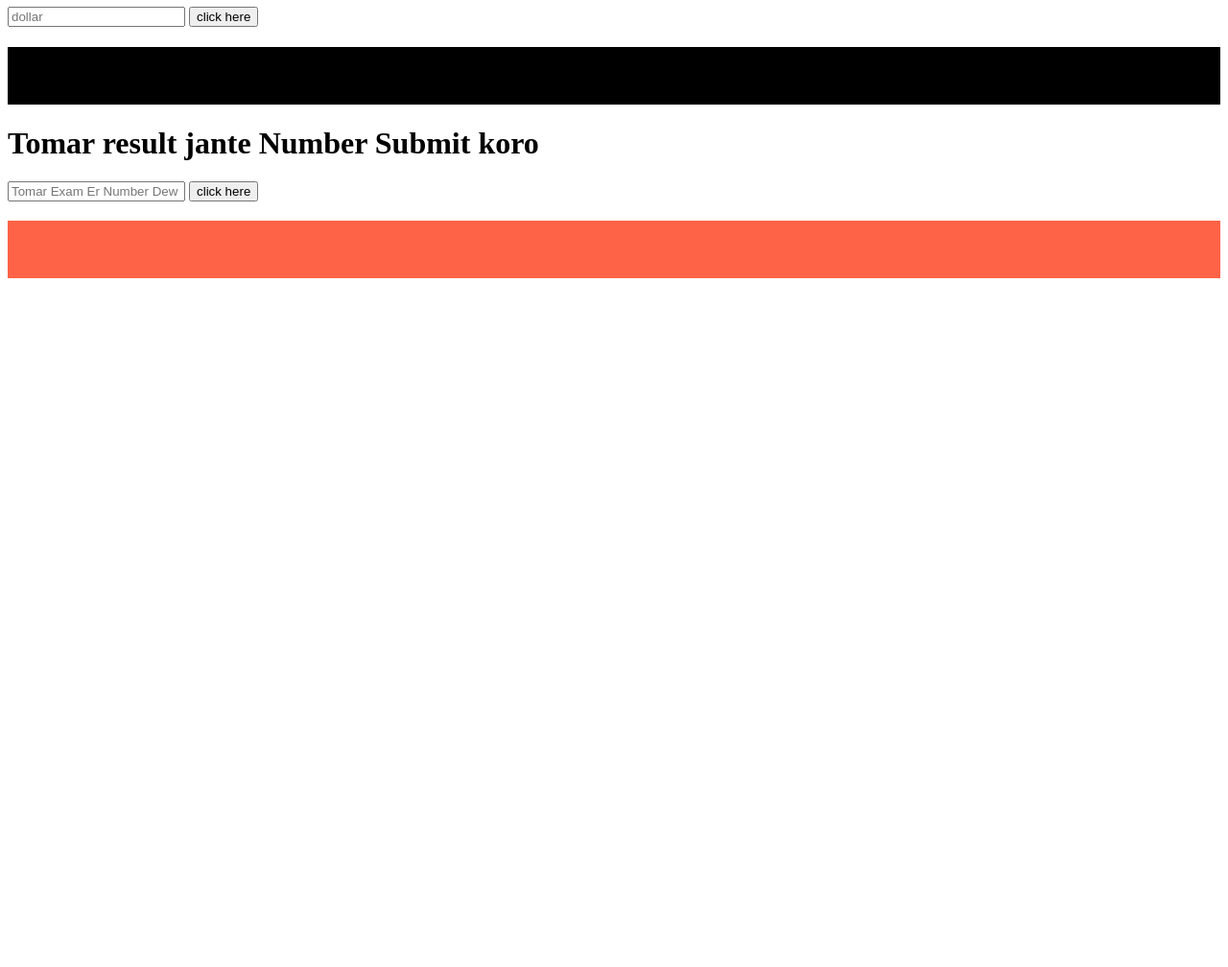
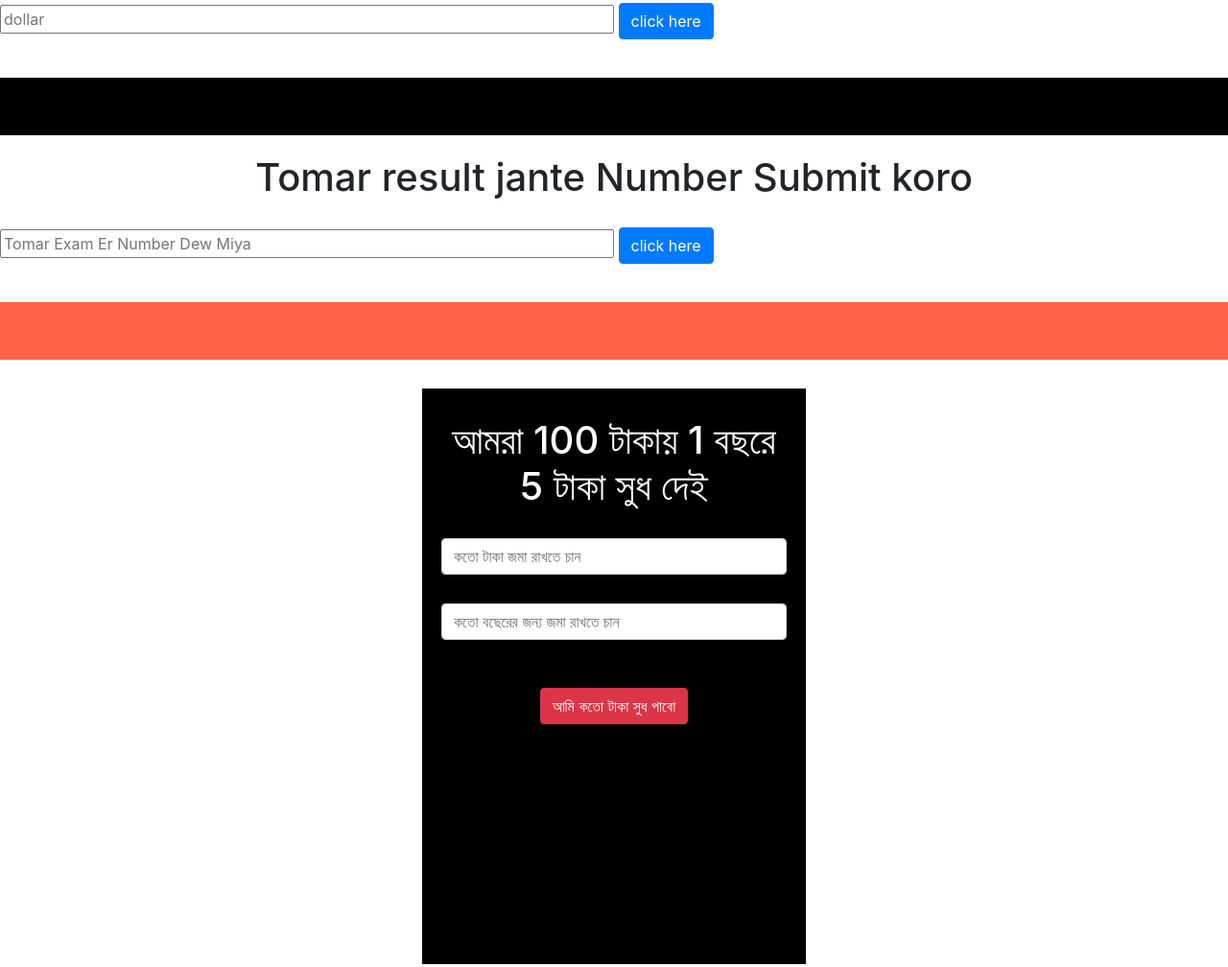
Before and after one commit to tazimhosain/Hello_JavaScript, a plain HTML site: page index.html in a window 1280 px wide. Shown: the part 73-1081 px from the top of the page at 96% size. Before the commit the page ends 800 px from the top, so only its background shows below. Drawn offline with nearby package versions, Linux system fonts and the light colour scheme.

Commit message:
bank part added
1. bootstrap 4.6 cdn link added
2. bank system added

```diff
--- a/index.html
+++ b/index.html
@@ -4,6 +4,8 @@
     <meta charset="UTF-8">
     <meta http-equiv="X-UA-Compatible" content="IE=edge">
     <meta name="viewport" content="width=device-width, initial-scale=1.0">
+    <link rel="stylesheet" href="https://cdn.jsdelivr.net/npm/bootstrap@4.6.0/dist/css/bootstrap.min.css" integrity="sha384-B0vP5xmATw1+K9KRQjQERJvTumQW0nPEzvF6L/Z6nronJ3oUOFUFpCjEUQouq2+l" crossorigin="anonymous">
+
     <link rel="stylesheet" href="style.css">
     <title>Hello JavaScript</title>
 </head>
@@ -11,16 +13,29 @@
 
     <h1>Ekhane Dollar Theke Taka Banano Hoy</h1>
     <input type="text" id="first" placeholder="dollar">
-    <button onclick="dollarToTaka();">click here</button>
+    <button class="btn btn-primary" onclick="dollarToTaka();">click here</button>
     <h1 id="result"></h1>
 
 
     <h1>Tomar result jante Number Submit koro</h1>
 
     <input type="text" placeholder="Tomar Exam Er Number Dew Miya" id="mark">
-    <button onclick="passFail()">click here</button>
+    <button class="btn btn-primary" onclick="passFail()">click here</button>
 
-    <h2 id="resultTwo"></h2>
+    <h1 id="resultTwo"></h1>
+
+
+    <div class="bank">
+        <h1>আমরা 100 টাকায় 1 বছরে 5 টাকা সুধ দেই</h1>
+        <input type="text" id="money" placeholder="কতো টাকা জমা রাখতে চান" class="form-control" required>
+        <input type="text" id="year" placeholder="কতো বছেরের জন্য জমা রাখতে চান" class="form-control" required>
+        <button class="btn btn-danger" onclick="sodhErMan()">আমি কতো টাকা সুধ পাবো</button>
+        <h3 id="sodh"></h3>
+    </div>
+
+    <script src="https://code.jquery.com/jquery-3.5.1.slim.min.js" integrity="sha384-DfXdz2htPH0lsSSs5nCTpuj/zy4C+OGpamoFVy38MVBnE+IbbVYUew+OrCXaRkfj" crossorigin="anonymous"></script>
+    <script src="https://cdn.jsdelivr.net/npm/popper.js@1.16.1/dist/umd/popper.min.js" integrity="sha384-9/reFTGAW83EW2RDu2S0VKaIzap3H66lZH81PoYlFhbGU+6BZp6G7niu735Sk7lN" crossorigin="anonymous"></script>
+    <script src="https://cdn.jsdelivr.net/npm/bootstrap@4.6.0/dist/js/bootstrap.min.js" integrity="sha384-+YQ4JLhjyBLPDQt//I+STsc9iw4uQqACwlvpslubQzn4u2UU2UFM80nGisd026JF" crossorigin="anonymous"></script>
 
     <script src="main.js"></script>
 </body>
--- a/main.js
+++ b/main.js
@@ -25,3 +25,17 @@ function passFail(){
         document.getElementById("resultTwo").innerHTML = "Gaza khawa bad diye diner pothe aso";
     }
 }
+
+
+// ============================== bank ==============================
+function sodhErMan(){
+    var taka = parseInt(document.getElementById("money").value);
+    var bochor = parseInt(document.getElementById("year").value);
+
+    var soodh = parseInt((5 * taka * bochor) / 100);
+
+    var mot = taka + soodh;
+
+    document.getElementById("sodh").innerHTML = "আপনি " + bochor + " বছর পর " + soodh + " টাকা সুধ সহ মোট " + mot +
+    " টাকা পাবেন";
+}
--- a/style.css
+++ b/style.css
@@ -1,9 +1,21 @@
+/* *{
+    margin: 0;
+    padding: 0;
+    box-sizing: border-box;
+} */
+
+h1{
+    text-align: center;
+}
+
+
 #result{
     background: #000;
     color: #fff;
     padding: 30px;
     font-weight: 600;
     font-family: arial black;
+    margin: 20px 0;
 }
 
 #resultTwo{
@@ -12,4 +24,29 @@
     padding: 30px;
     font-weight: 600;
     font-family: arial black;
+    margin: 20px 0;
 }
+
+button{
+    margin: 20px 0;
+}
+
+input{
+    width: 50%;
+}
+
+.bank{
+    background: #000;
+    color: #fff;
+    width: 400px;
+    height: 600px;
+    padding: 30px 20px;
+    text-align: center;
+    margin: auto;
+    margin-top: 30px;
+    margin-bottom: 30px;
+}
+
+.bank input{
+    margin: 30px 0;
+}
```
